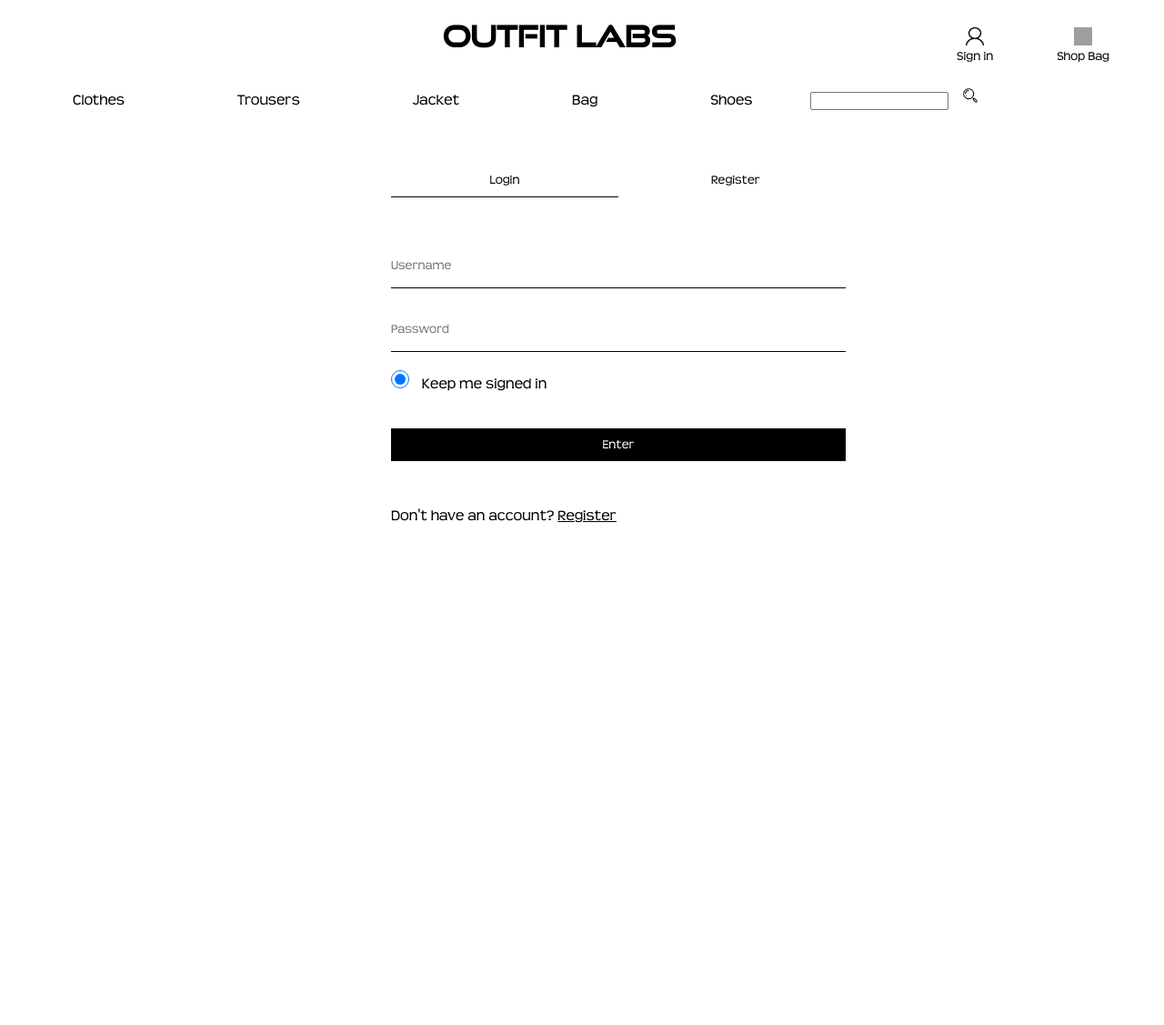
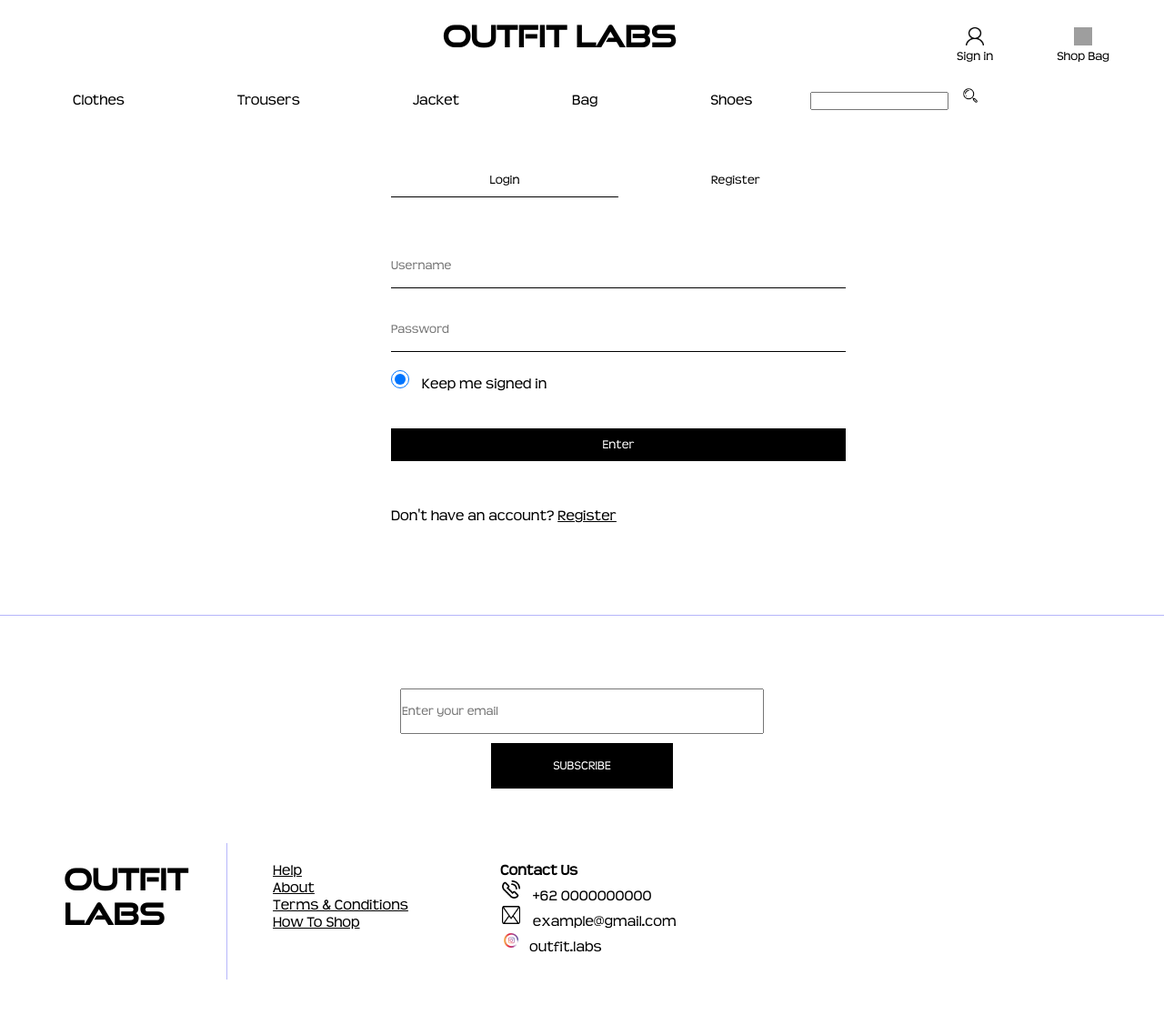
Before and after one commit to WideanNagari/Proyek-PW, a PHP site: page /login.php in a window 1280 px wide. Shown: the whole page at 91% size. Before the commit the page ends 800 px from the top, so only its background shows below. Run offline with PHP 8.4, Linux system fonts and the light colour scheme; grey boxes are pictures that could not be loaded.

Commit message:
fix css login register

```diff
--- a/css/login.css
+++ b/css/login.css
@@ -112,6 +112,8 @@ nav ul li:hover {
 
 .main {
     margin-left: 430px;
+    margin-bottom: 100px;
+    width: 520px;
 }
 
 .main button {
@@ -147,3 +149,70 @@ form #login {
 form a{
     color: black;
 }
+
+.footer {
+    border-top: 1px solid rgb(182, 182, 250);
+}
+
+.footer .subscribe {
+    text-align: center;
+    height: 200px;
+    padding-top: 80px;
+    float: none;
+}
+
+.subscribe input {
+    width: 400px;
+    height: 50px;
+}
+
+.subscribe button {
+    margin-top: 10px;
+    color: white;
+    background: #000;
+    width: 200px;
+    height: 50px;
+    border: none;
+}
+
+.about  {
+    margin: 50px;
+    height: 150px;
+}
+
+.about .logo{
+    width: 200px;
+    height: 150px;
+    float: left;
+    padding: 20px;
+    border-right: 1px solid rgb(182, 182, 250);
+}
+
+.about .logo h1{
+    font-family: 'goodTimes';
+}
+
+.help {
+    margin-left: 50px;
+    padding-top: 20px;
+    width: 200px;
+    height: 150px;
+    float: left;
+}
+
+.help a{
+    color: black;
+}
+
+.contact {
+    float: left;
+    margin-left: 50px;
+    padding-top: 20px;
+}
+
+.contact img {
+    width: 20px;
+    height: 20px;
+    margin: 2px;
+    margin-right: 10px;
+}
--- a/login.php
+++ b/login.php
@@ -88,6 +88,29 @@ if (isset($_GET["success"])) {
                 Don't have an account? <a href="register.php">Register </a>
             </form>
         </div>
+        <div class="footer">
+            <div class="subscribe">
+                <input type="text" name="email" placeholder="Enter your email"> <br>
+                <button type="submit" name="subscribe">SUBSCRIBE</button>
+            </div>
+            <div class="about">
+                <div class="logo">
+                    <h1>OUTFIT LABS</h1>
+                </div>
+                <div class="help">
+                    <a href="#">Help</a> <br>
+                    <a href="#">About</a> <br>
+                    <a href="#">Terms & Conditions</a> <br>
+                    <a href="#">How To Shop</a> <br>
+                </div>
+                <div class="contact">
+                    <h4>Contact Us</h4>
+                    <p><img src="./assets/icon/telp.png"> +62 0000000000</p>
+                    <p><img src="./assets/icon/email.png">  example@gmail.com</p>
+                    <p><img src="./assets/icon/instagram.png">outfit.labs</p>
+                </div>
+            </div>
+        </div>
     </div>
 </body>
 <script>
```
Also changed, not shown: css/register.css (+68 -0 lines), index.php (+17 -52 lines), register.php (+23 -0 lines), css/index.css (renamed from css/home.css).
